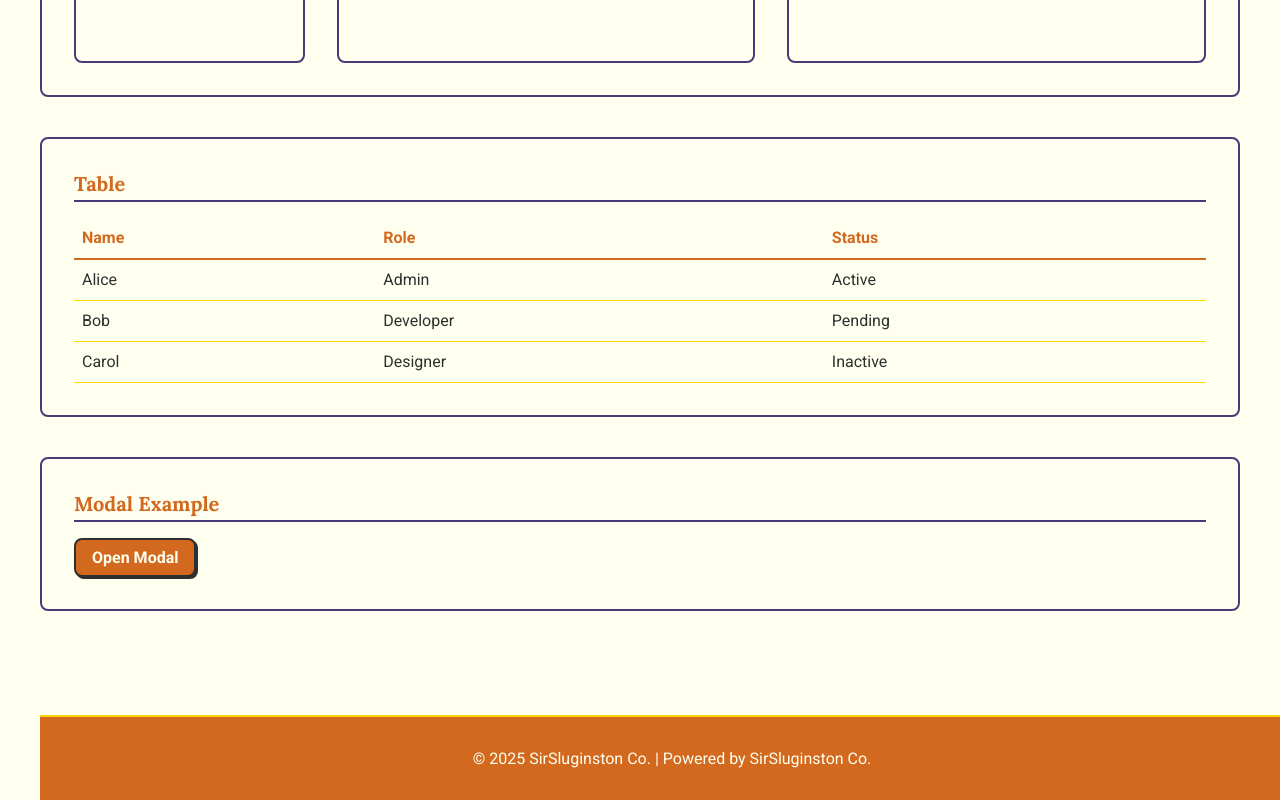
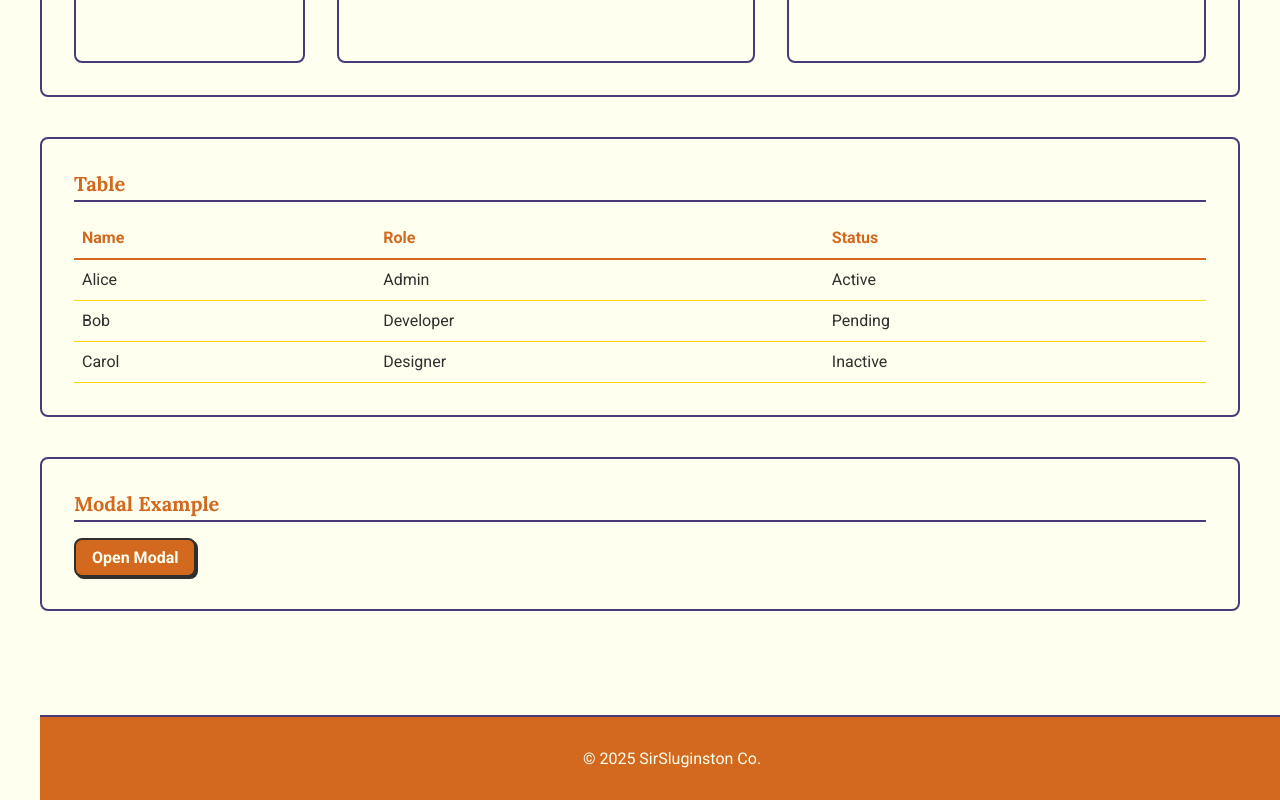
Before and after one commit to SirSluginston/shared-ui, a React (Vite) app: page / in a window 1280 px wide. Shown: the part 2138-2938 px from the top of the page. Built offline with nearby package versions, Linux system fonts and the light colour scheme.

Commit message:
feat: add dynamic copyright year range and Powered By line to Footer

```diff
--- a/src/components/Footer.tsx
+++ b/src/components/Footer.tsx
@@ -1,7 +1,27 @@
 import React from 'react';
 
+interface FooterProps {
+  links?: Array<{ label: string; url: string }>;
+  copyright?: string;
+  yearCreated?: number; // Year the company/project was created
+  poweredBy?: string; // e.g., "SirSluginston Co"
+  style?: React.CSSProperties;
+}
+
 // Footer: Simple site-level info, copyright, links.
-export const Footer = () => (
+export const Footer = ({ links, copyright, yearCreated, poweredBy, style }: FooterProps) => {
+  const currentYear = new Date().getFullYear();
+
+  // Generate copyright text with year range if yearCreated is provided
+  const getCopyrightText = () => {
+    if (copyright) return copyright;
+    if (yearCreated && yearCreated !== currentYear) {
+      return `© ${yearCreated}-${currentYear} SirSluginston Co.`;
+    }
+    return `© ${currentYear} SirSluginston Co.`;
+  };
+
+  return (
     <footer
       style={{
         width: '100%',
@@ -9,11 +29,39 @@ export const Footer = () => (
         padding: 'var(--space-lg)',
         background: 'var(--brand-color)',
         color: 'var(--light-color)',
-      borderTop: '2px solid var(--accent-color)',
+        borderTop: '2.5px solid var(--shared-border-color)',
         textAlign: 'center',
-      fontFamily: 'var(--font-sans)'
+        fontFamily: 'var(--font-sans)',
+        ...style,
       }}
     >
-    © {new Date().getFullYear()} SirSluginston Co. | Powered by SirSluginston Co.
+      {links && links.length > 0 && (
+        <div style={{ marginBottom: 'var(--space-md)' }}>
+          {links.map((link, idx) => (
+            <React.Fragment key={link.label}>
+              <a
+                href={link.url}
+                style={{
+                  color: 'var(--light-color)',
+                  textDecoration: 'none',
+                  margin: '0 var(--space-sm)',
+                }}
+              >
+                {link.label}
+              </a>
+              {idx < links.length - 1 && <span style={{ margin: '0 var(--space-xs)' }}>|</span>}
+            </React.Fragment>
+          ))}
+        </div>
+      )}
+      <div style={{ marginBottom: poweredBy ? 'var(--space-sm)' : 0 }}>
+        {getCopyrightText()}
+      </div>
+      {poweredBy && (
+        <div style={{ fontSize: '0.9rem', opacity: 0.9 }}>
+          Powered by {poweredBy}
+        </div>
+      )}
     </footer>
   );
+};
```
Lines whose indentation alone changed are shown as unchanged.
